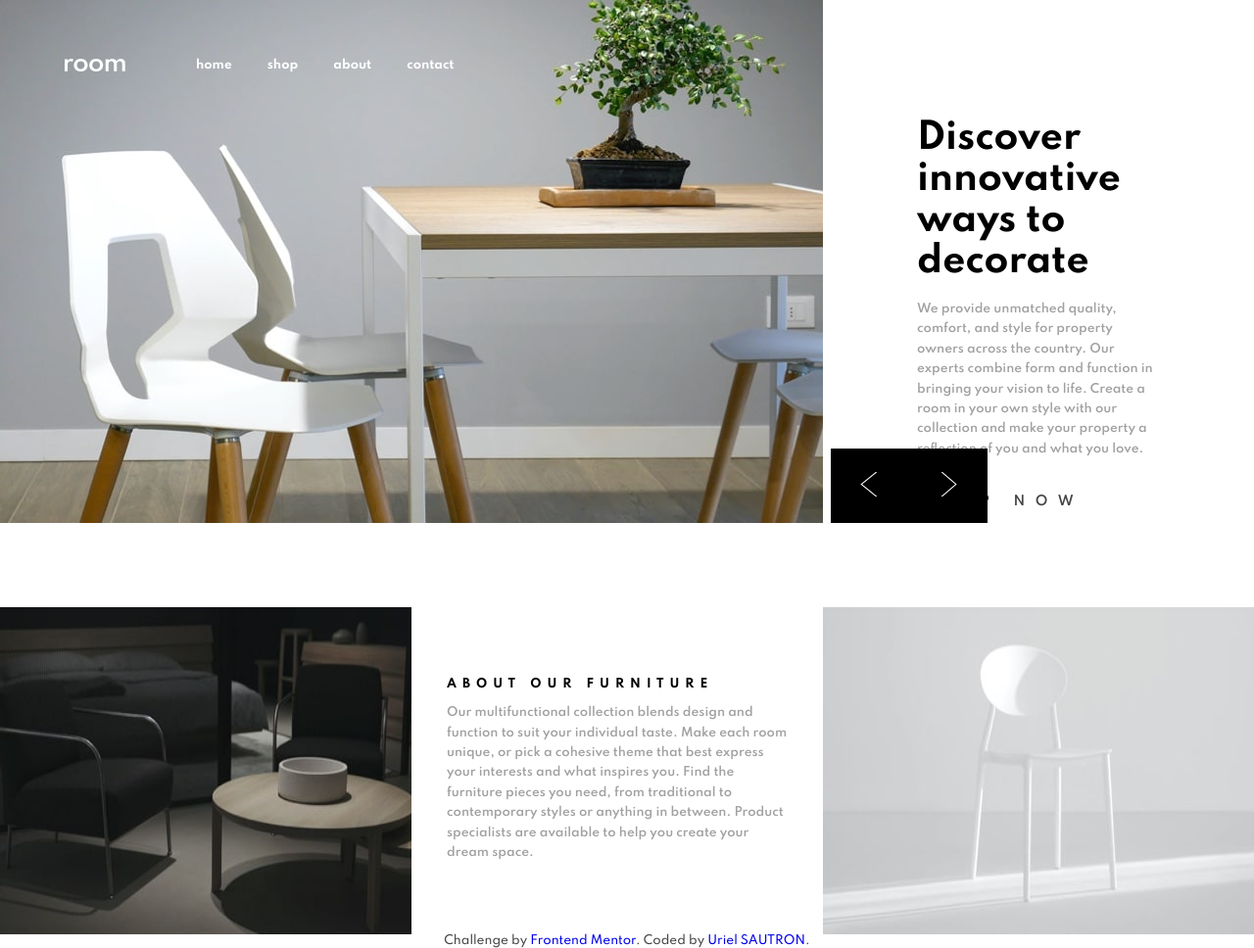
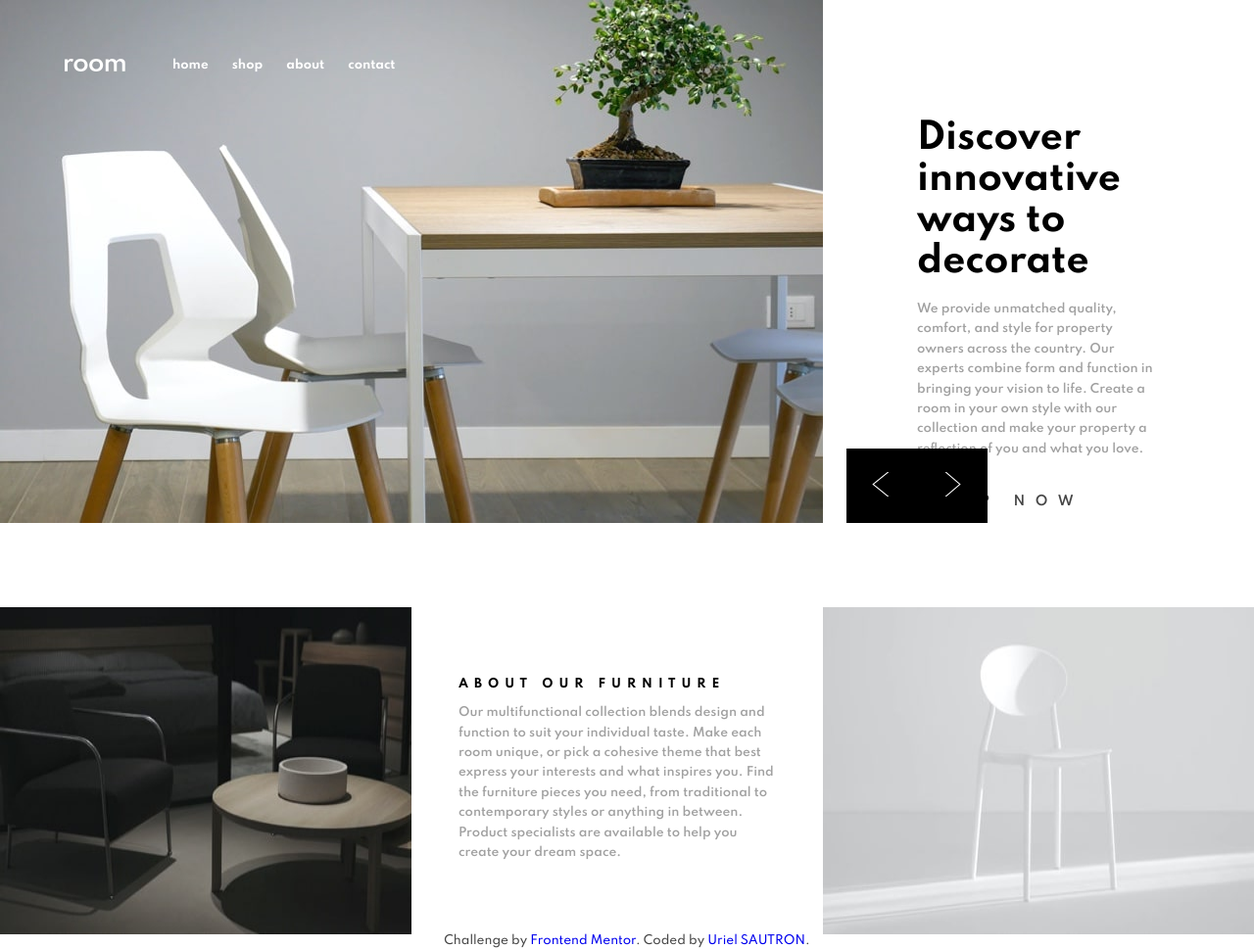
Before and after one commit to Uriel-Sautron/room-homepage-fontend-mentor, a plain HTML site: page index.html in a window 1280 px wide. Shown: the whole page at 98% size. Drawn offline with Linux system fonts and the light colour scheme.

Commit message:
Fix Solution

```diff
--- a/style.css
+++ b/style.css
@@ -210,14 +210,14 @@ footer {
 
   .header__icons nav {
     display: flex;
-    margin-left: 6em;
+    margin-left: 4em;
   }
 
   .header__icons nav a {
     text-transform: lowercase;
     color: white;
     font-weight: 700;
-    margin-right: 3em;
+    margin-right: 2em;
   }
 
   .header__icons nav a:after {
@@ -258,7 +258,7 @@ footer {
   .hero__button {
     background-color: black;
     border: none;
-    padding: 1.8em 2.3em;
+    padding: 1.8em 2em;
   }
 
   .hero__button img {
@@ -271,6 +271,6 @@ footer {
   }
 
   .section-bottom__content {
-    padding: 6em 3em;
+    padding: 6em 4em;
   }
 }
```
